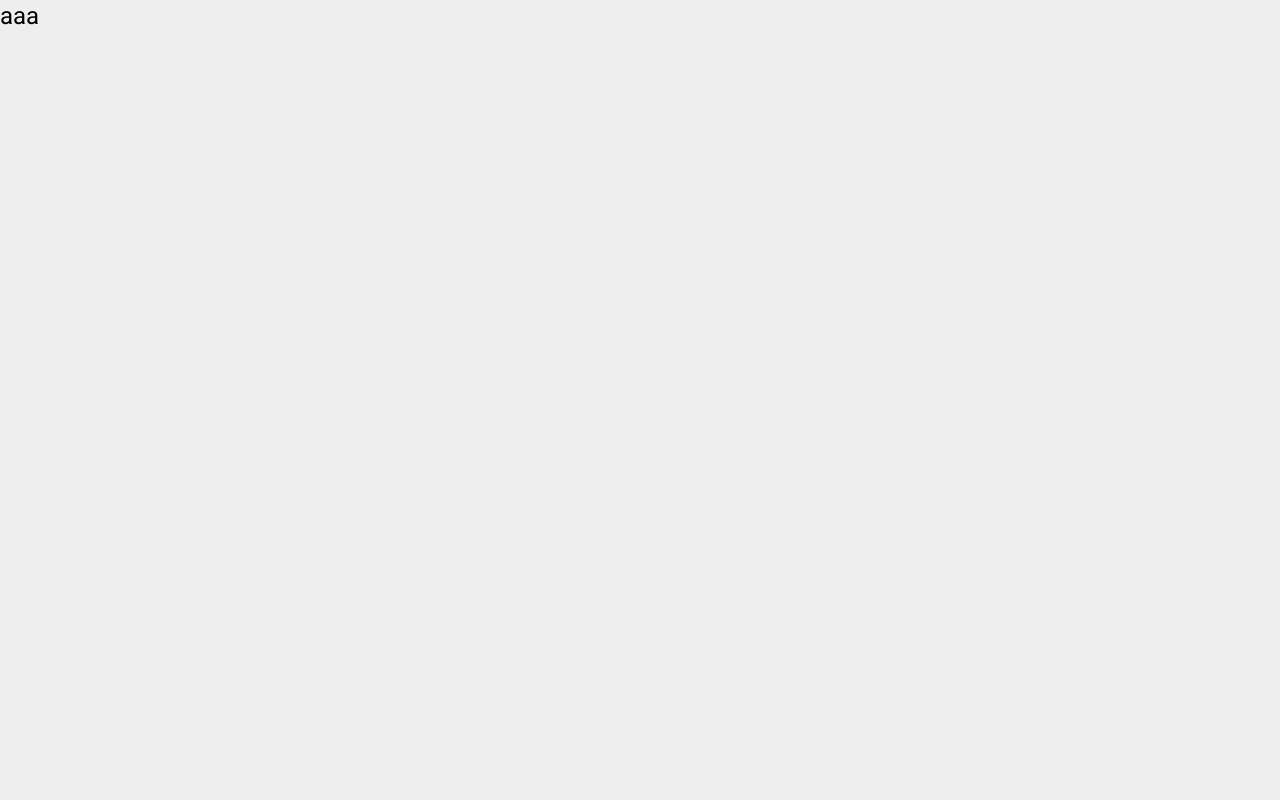
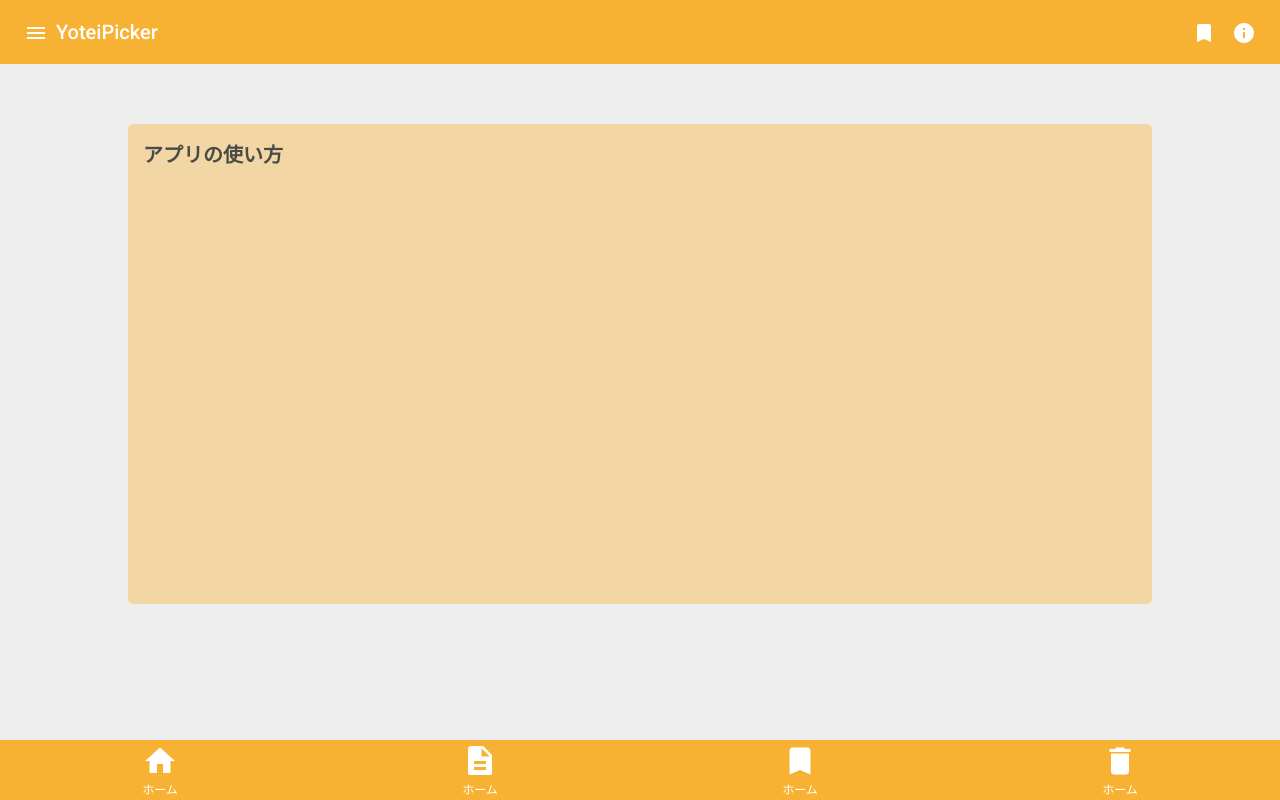
Before and after one commit to kamoto0427/yoteiPicker, an Angular app: page /info in a window 1280 px wide. Built offline with nearby package versions, Linux system fonts and the light colour scheme.

Commit message:
infoページ

```diff
--- a/src/app/component/page/info/info.component.css
+++ b/src/app/component/page/info/info.component.css
@@ -0,0 +1,16 @@
+.info-wrapper {
+  background-color:rgba(247,178,51,0.4);
+  width: 80%;
+  margin: 60px auto;
+  border-radius: 5px;
+  height: 60%;
+}
+
+.info-container {
+  padding: 15px;
+}
+
+.app-use {
+  color: #4A4A4A;
+  font-weight: bold;
+}
--- a/src/app/component/page/info/info.component.html
+++ b/src/app/component/page/info/info.component.html
@@ -1 +1,7 @@
-<h1>aaa</h1>
+<app-header></app-header>
+<div class="info-wrapper">
+  <div class="info-container">
+    <h2 class="app-use">アプリの使い方</h2>
+  </div>
+</div>
+<app-footer></app-footer>
```
